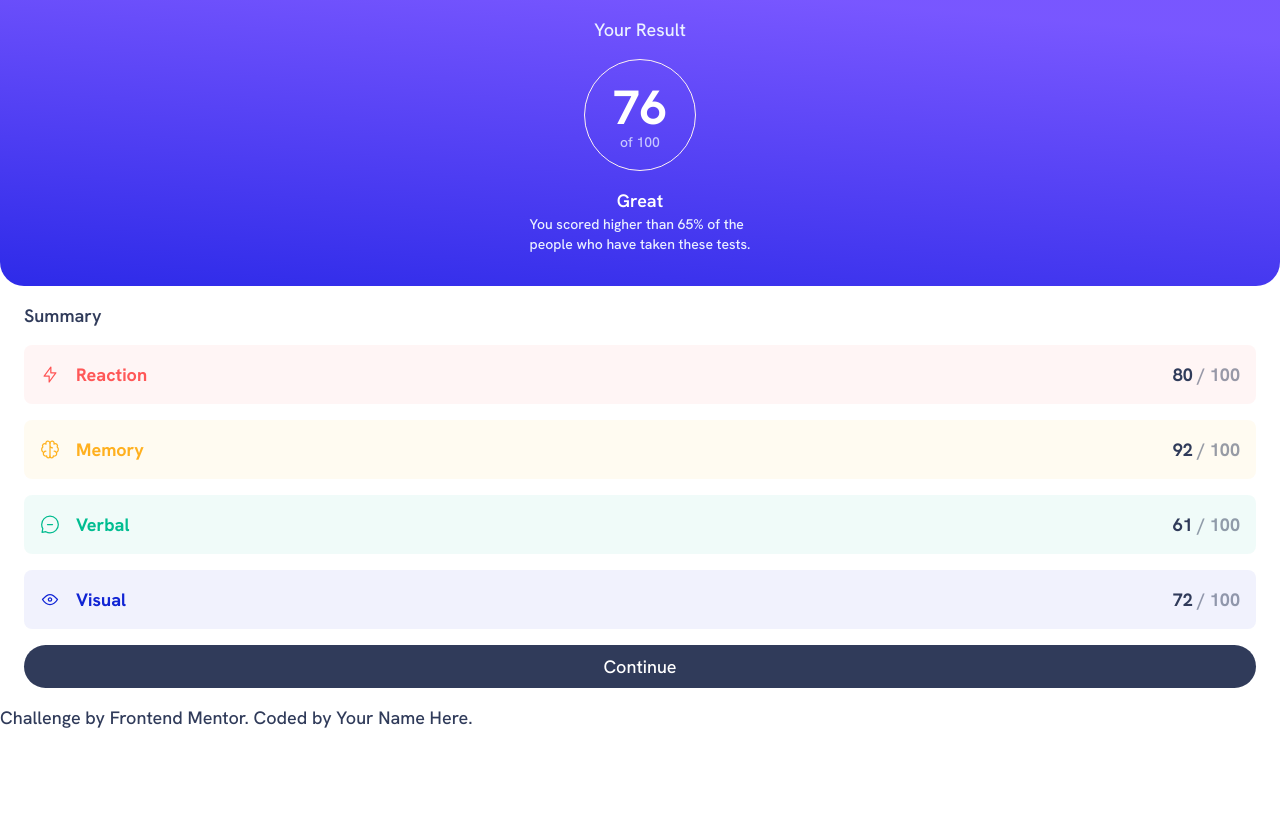
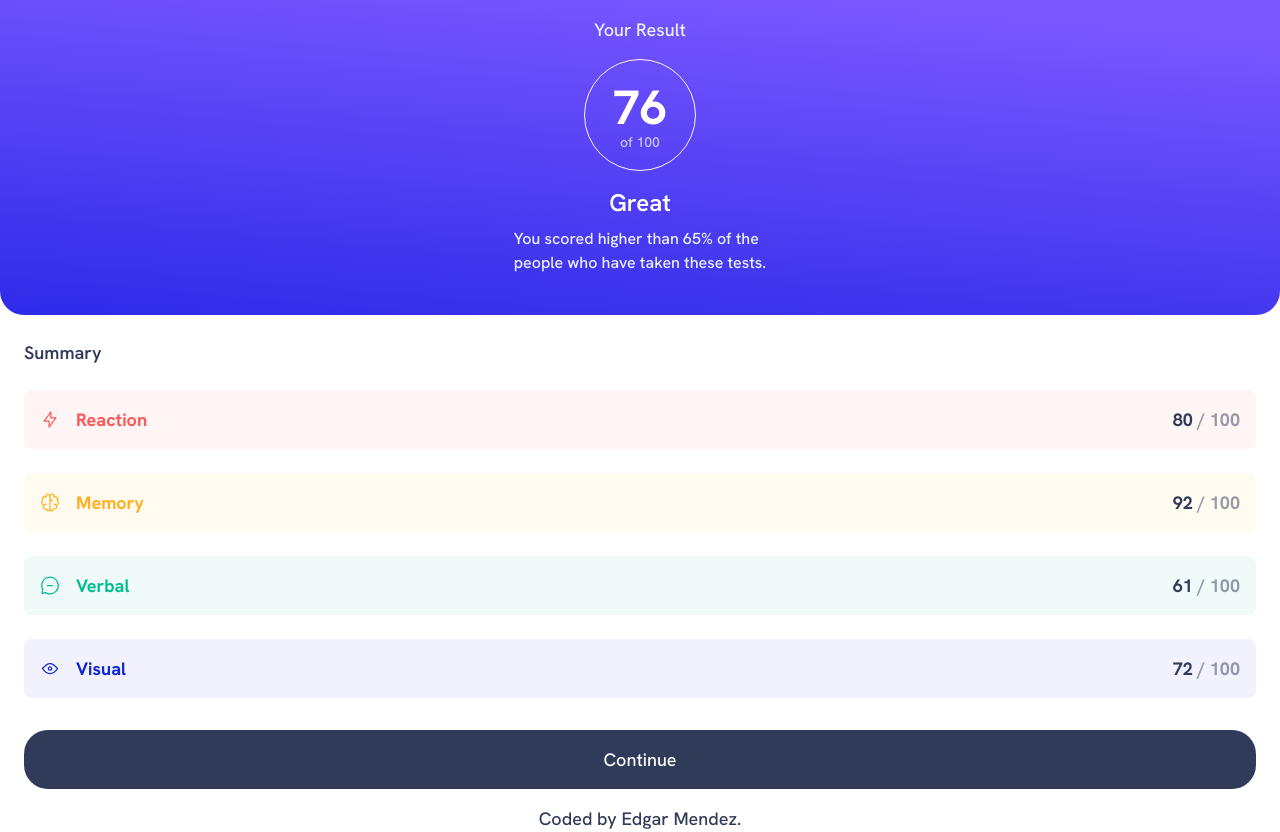
Before and after one commit to R3ptarGreen/Result-Summary, a website: page index.html in a window 1280 px wide. Before the commit the page ends 800 px from the top, so only its background shows below. Drawn offline with Linux system fonts and the light colour scheme.

Commit message:
fix(styles): fix margins, proportions and repair issues

```diff
--- a/index.html
+++ b/index.html
@@ -29,18 +29,18 @@
         </div>
       </div>
       <div class="flex flex-col items-center my-4">
-        <h2 class="font-600 text-white">
+        <h2 class="font-600 text-white text-2xl mb-2">
           Great
         </h2>
-        <p class="font-500 text-paleBlue text-sm">
+        <p class="font-500 text-paleBlue text-base mb-2">
           You scored higher than 65% of the <br> people who have taken these tests.
         </p>
       </div>
     </section>
     <section class="flex flex-col gap-2 w-full px-6 py-4">
-      <ul class="w-full flex flex-col gap-4 mb-2">
+      <ul class="w-full flex flex-col gap-6 mb-2">
         <li>
-          <h3 class="text-darkGrayBlue font-600">
+          <h3 class="text-darkGrayBlue font-600 mt-2">
             Summary
           </h3>
         </li>
@@ -93,12 +93,11 @@
           </p>
         </li>
       </ul>
-      <button class="bg-darkGrayBlue py-2 rounded-3xl text-white">Continue</button>
+      <button class="bg-darkGrayBlue py-4 mt-4 rounded-3xl text-white">Continue</button>
     </section>
   </main>
-  <div class="attribution">
-    Challenge by <a href="https://www.frontendmentor.io?ref=challenge" target="_blank">Frontend Mentor</a>.
-    Coded by <a href="#">Your Name Here</a>.
+  <div class="w-full text-center">
+    Coded by <a href="#">Edgar Mendez</a>.
   </div>
 </body>
 </html>
```
Also changed, not shown: dist/output.css.
